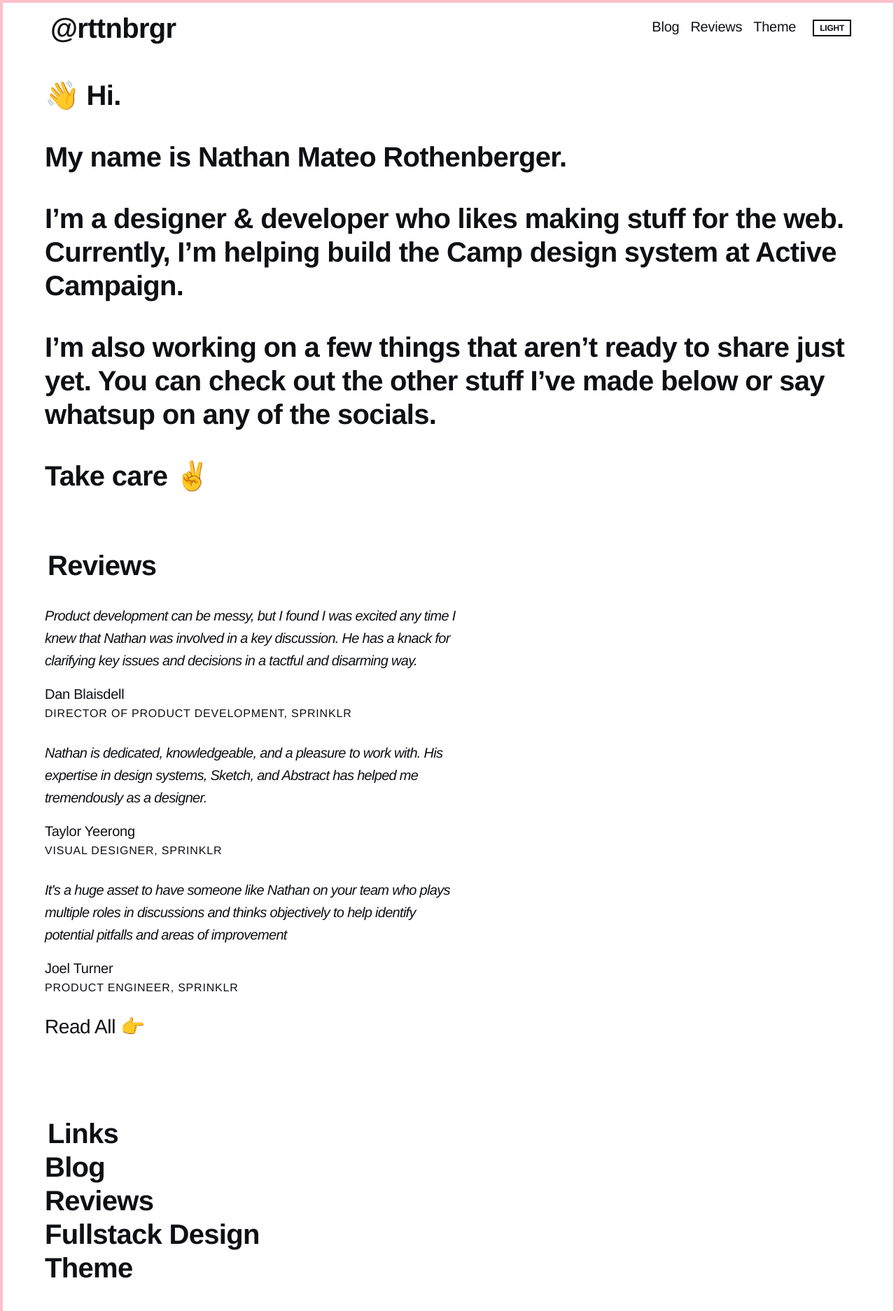
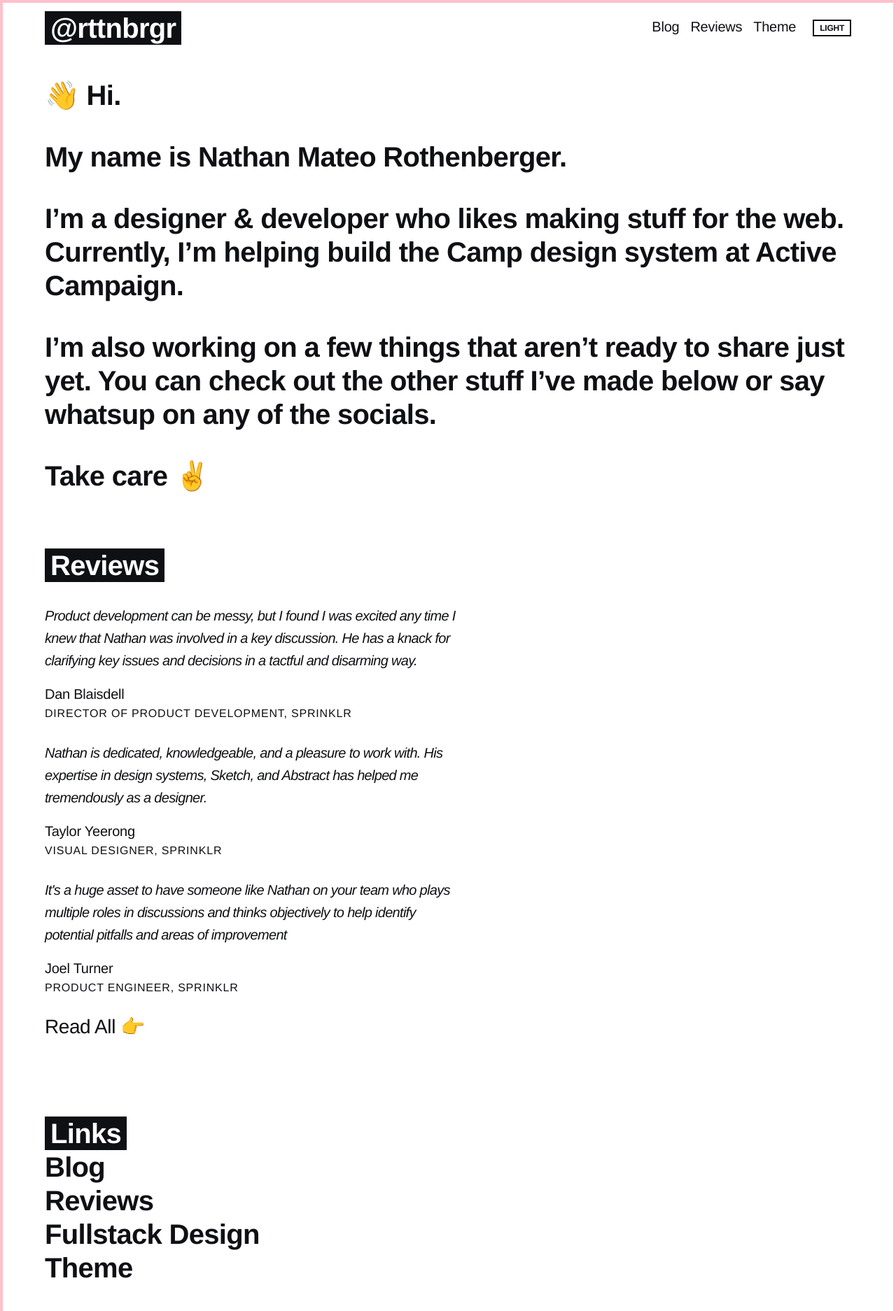
Before and after one commit to rttnbrgr/homebase, a Next.js app: page / in a window 1280 px wide. Shown: the top 1874 px of the page at 70% size. Built offline with nearby package versions, Linux system fonts and the light colour scheme.

Commit message:
replace box text usage

```diff
--- a/src/components/Header.tsx
+++ b/src/components/Header.tsx
@@ -18,6 +18,7 @@ import {
 import { miscLinks, linkLists } from "../lib/homepageLinks";
 import { MonoLink, MonoLinkFork } from "./MonoLink";
 import { MonoLinkList } from "./MonoLinkList";
+import { BoxText } from "./BoxText";
 
 const headerStyles: BoxProps = {
   justifyContent: {
@@ -52,17 +53,13 @@ const Header = ({ title, isHome = false }: HeaderProps) => {
           <Flex justifyContent="space-between" alignItems="center">
             {/* Breadcrumb */}
             <HStack>
-              <Text as="h1" textStyle="homeHeader" px="2">
+              <BoxText as="h1">
                 <NextLink href="/" passHref>
-                  <ChakraLink
-                    layerStyle="resetLink"
-                    // Fix the decoration
-                    // textDecoration={{ _hover: "none" }}
-                  >
+                  <ChakraLink layerStyle="resetLink">
                     {isHome ? "@rttnbrgr" : "~"}
                   </ChakraLink>
                 </NextLink>
-              </Text>
+              </BoxText>
 
               {!isHome && (
                 <>
--- a/src/components/MonoLinkList.tsx
+++ b/src/components/MonoLinkList.tsx
@@ -1,4 +1,5 @@
 import { Text, UnorderedList } from "@chakra-ui/react";
+import { BoxText } from "./BoxText";
 
 type Props = {
   title: string;
@@ -8,9 +9,7 @@ type Props = {
 const MonoLinkList = ({ title, children }: Props) => {
   return (
     <UnorderedList layerStyle="resetList">
-      <Text as="h2" textStyle="homeHeader">
-        {title}
-      </Text>
+      <BoxText as="h2">{title}</BoxText>
       {children}
     </UnorderedList>
   );
--- a/src/pages/index.tsx
+++ b/src/pages/index.tsx
@@ -13,6 +13,7 @@ import { linkLists } from "../lib/homepageLinks";
 import { MonoLink } from "../components/MonoLink";
 import { Review } from "../components/Review";
 import reviews from "../lib/reviews";
+import { BoxText } from "../components/BoxText";
 
 const rootStyles = {
   pt: "2rem",
@@ -45,9 +46,7 @@ const Index = ({}: Props) => {
           </VStack>
           {/* Reviews Section */}
           <Box as="section">
-            <Text as="h2" textStyle="homeHeader">
-              Reviews
-            </Text>
+            <BoxText as="h2">Reviews</BoxText>
 
             <VStack spacing="8" align="start" my="8">
               {reviews.slice(0, 3).map((review, i) => {
```
